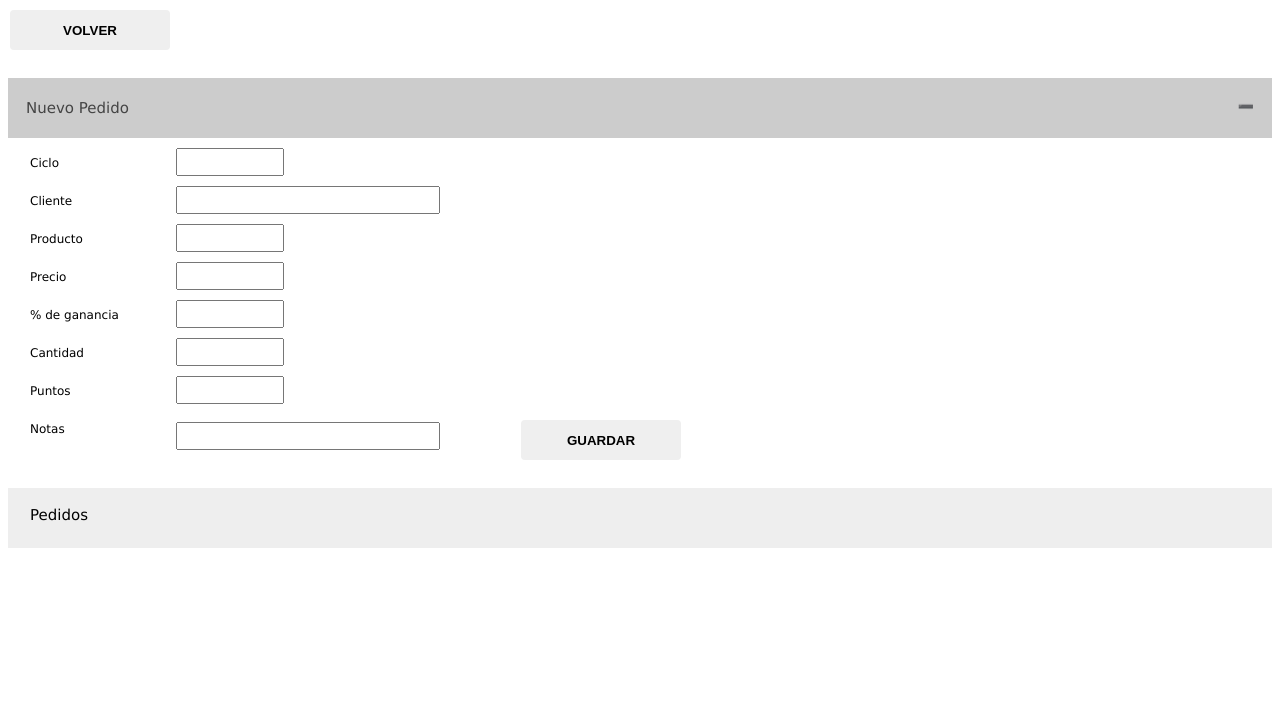
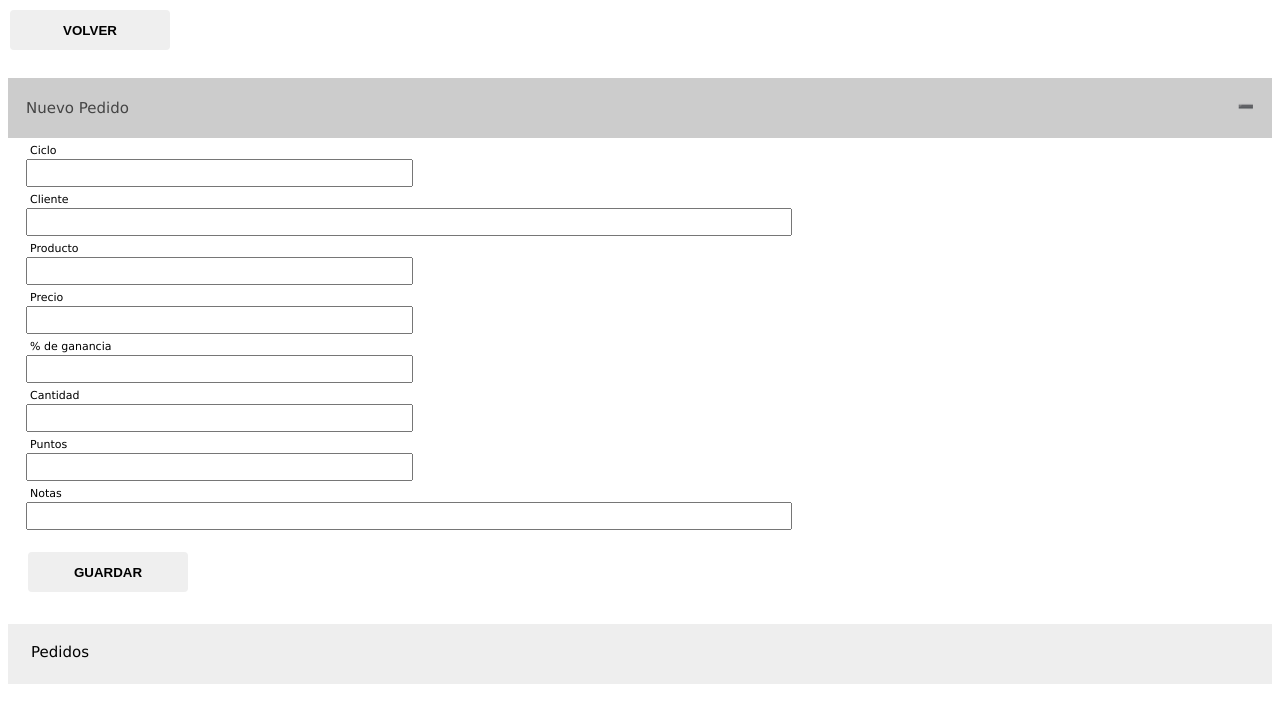
Before and after one commit to DT3270/00admiNatProd, a website: page altaPedido.html in a window 1280 px wide. Both pictures are taken after a click on the button "Nuevo Pedido". Shown: the top 722 px of the page. Drawn offline with nearby package versions, Linux system fonts and the light colour scheme; no server answers.

Commit message:
tunningHtml

```diff
--- a/altaPedido.html
+++ b/altaPedido.html
@@ -1,6 +1,7 @@
 <!DOCTYPE html>
 <html lang="en">
 <head>
+	<link rel="icon" type="image/png" href="hnet.com-image.ico" />
 	<link rel="stylesheet" href="css/out.css">
 	<link rel="stylesheet" href="css/p.css">
 	<link rel="stylesheet" href="css/button.css">
@@ -14,7 +15,7 @@
     <meta charset="UTF-8">
     <meta name="viewport" content="width=device-width, initial-scale=1.0">
     <meta http-equiv="X-UA-Compatible" content="ie=edge">
-    <title>Document</title>
+    <title>Adminat - Pedidos</title>
 </head>
 <body onload="altaPedido();">
 
@@ -26,90 +27,93 @@
 		<button class="button button1" onclick="window.location.href = 'index.html';"
 		style="top: 10px;left: 45px;"><b>VOLVER</b></button>
 	<!--
-		<p style="top: 10px;left: 200px; position: absolute;">Cantidad de Pedidos</p>
+		<p style="top: 10px;left: 200px; position: relative;">Cantidad de Pedidos</p>
 		<output type="text" id="cantPed"
-		style="width:256px;height:22px; position: absolute; top: 10px;left: 350px;">
+		style="width:256px;height:22px; position: relative; top: 10px;left: 350px;">
 		</output>
 
-		<p style="top: 10px;left: 450px; position: absolute;">Total a Pagar</p>
+		<p style="top: 10px;left: 450px; position: relative;">Total a Pagar</p>
 		<output type="text" id="totPag"
-		style="width:256px;height:22px;top: 10px;left: 550px; position: absolute; text-anchor: start;">
+		style="width:256px;height:22px;top: 10px;left: 550px; position: relative; text-anchor: start;">
 		</output>
 
-		<p style="top: 10px;left: 750px; position: absolute;">Cuantos Puntos Sume?</p>
+		<p style="top: 10px;left: 750px; position: relative;">Cuantos Puntos Sume?</p>
 		<output type="text" id="cuanPun"
-		style="width:256px;height:22px;top: 10px;left: 900px; position: absolute;">
+		style="width:256px;height:22px;top: 10px;left: 900px; position: relative;">
 		</output>
 
-		<p style="top: 30px;left: 200px; position: absolute;">Total a Cobrar</p>
+		<p style="top: 30px;left: 200px; position: relative;">Total a Cobrar</p>
 		<output type="text" id="totCob"
-		style="width:256px;height:22px;top: 30px;left: 350px; position: absolute;">
+		style="width:256px;height:22px;top: 30px;left: 350px; position: relative;">
 		</output>
 
-		<p style="top: 30px;left: 450px; position: absolute;">Cuanto Gane?</p>
+		<p style="top: 30px;left: 450px; position: relative;">Cuanto Gane?</p>
 		<output type="text" id="cuanGan"
-		style="width:256px;height:22px;top: 30px;left: 550px; position: absolute;">
+		style="width:256px;height:22px;top: 30px;left: 550px; position: relative;">
 		</output>
 	-->
 	</div>
 
 	<button type="button" class="collapsible"
 			style="top: 70px; width:100%;height:60px;">Nuevo Pedido</button>
-	<div class="content" id="dat1" style="top: 130px; width:100%;">
 
-		<p style="position: relative; top: 14px">Ciclo</p>
-		<input type="text" id="ciclo" style="width:100px;height:22px;
-		position: relative; top: -20px; left: 150px;">
+	<div class="content" id="dat1" style="width:100%;">
+
+		<p class="p1" style="position: relative; ">Ciclo</p>
+		<input type="text" id="ciclo" style="width:30%;height:22px;
+		position: relative;">
 		</input>
 
-		<p style="position: relative; top: -6px">Cliente</p>
-		<input type="text" id="cliente" style="width:256px;height:22px;
-		position: relative; top: -40px; left: 150px;">
+		<p class="p1" style="position: relative; ">Cliente</p>
+		<input type="text" id="cliente" style="width:60%;height:22px;
+		position: relative; ">
 		</input>
 
-		<p style="position: relative; top: -26px">Producto</p>
-		<input type="number" id="producto" style="width:100px;height:22px;
-		position: relative; top: -60px; left: 150px;">
+		<p class="p1" style="position: relative; ">Producto</p>
+		<input type="number" id="producto" style="width:30%;height:22px;
+		position: relative; ">
 		</input>
 
-		<p style="position: relative; top: -46px">Precio</p>
+		<p class="p1" style="position: relative; ">Precio</p>
 		<input type="number" id="precio"
-		style="width:100px;height:22px;
-		position: relative; top: -80px; left: 150px;">
+		style="width:30%;height:22px;
+		position: relative; ">
 		</input>
 
-		<p style="position: relative; top: -66px">% de ganancia</p>
+		<p class="p1" style="position: relative; ">% de ganancia</p>
 		<input type="number" id="porGanancia"
-		style="width:100px;height:22px;
-		position: relative; top: -100px; left: 150px;">
+		style="width:30%;height:22px;
+		position: relative; ">
 		</input>
 
-		<p style="position: relative; top: -86px">Cantidad</p>
+		<p class="p1" style="position: relative; ">Cantidad</p>
 		<input type="number" id="cantidad"
-		style="width:100px;height:22px;
-		position: relative; top: -120px; left: 150px;">
+		style="width:30%;height:22px;
+		position: relative; ">
 		</input>
 
-		<p style="position: relative; top: -106px">Puntos</p>
+		<p class="p1" style="position: relative; ">Puntos</p>
 		<input type="number" id="puntos"
-		style="width:100px;height:22px;
-		position: relative; top: -140px; left: 150px;">
+		style="width:30%;height:22px;
+		position: relative; ">
 		</input>
 
-		<p style="position: relative; top: -126px">Notas</p>
+		<p class="p1" style="position: relative; ">Notas</p>
 		<input type="text" id="notas"
-		style="width:256px;height:22px;
-		position: relative; top: -160px; left: 150px;">
+		style="width:60%;height:22px;
+		position: relative; ">
 		</input>
 
+		<div style="position: relative; margin-top: 20px; margin-bottom: 10px">
 		<button class="button button1" onclick="guardarPedido();";"
-		style="top: 10px;left: 225px; position: relative; top: -156px"><b>GUARDAR</b></button>
+		style="position: relative;"><b>GUARDAR</b></button>
+		</div>
 
 	</div>
 	<div style="width:100%;height:60px;background-color: #eee; margin-top: 20px;
 	margin-bottom: 20px"><p class="p2">Pedidos</p></div>
 
-	<script>  var tabGlob = []; var urlServer = 'https://adminat.herokuapp.com';</script>
+	<script>  var tabGlob = []; var urlServer = 'https://adminatdesa.herokuapp.com';</script>
 	<script src="js/collapse.js"></script>
 	<script src="js/admTabla.js"></script>
     <script src="js/altaPedido.js"></script>
--- a/css/p.css
+++ b/css/p.css
@@ -4,8 +4,14 @@ p {
     font-family: verdana;
     font-size: 12px;
 }
+.p1 {
+    font-family: Verdana;
+    font-size: 11px;
+    margin-top: 6px;
+    margin-bottom: 2px;
+  }
 .p2 {
-    padding: 18px;
+    padding: 19px;
     width: 100%;
     border: none;
     text-align: left;
--- a/js/admTabla.js
+++ b/js/admTabla.js
@@ -185,11 +185,11 @@ function crearTabla(tit, tab) {
     );
 
     $( api.column( 4 ).footer() ).html(
-      '$'+precioUnit
+      '$'+precioUnit.toFixed(2)
     );
 
     $( api.column( 5 ).footer() ).html(
-      '$'+precio
+      '$'+precio.toFixed(2)
     );
 
     $( api.column( 6 ).footer() ).html(
@@ -197,7 +197,7 @@ function crearTabla(tit, tab) {
     );
 
     $( api.column( 7 ).footer() ).html(
-      '$'+ganancia
+      '$'+ganancia.toFixed(2)
     );
 
     $( api.column( 8 ).footer() ).html(
--- a/js/altaPedido.js
+++ b/js/altaPedido.js
@@ -85,11 +85,11 @@
         linea.push(document.createTextNode(json[i].cliente));
         linea.push(document.createTextNode(json[i].producto));
         linea.push(document.createTextNode(json[i].cantidad));
-        linea.push(document.createTextNode('$' + json[i].precio));
-        linea.push(document.createTextNode('$' + (json[i].precio * json[i].cantidad)));
+        linea.push(document.createTextNode('$' + json[i].precio.toFixed(2)));
+        linea.push(document.createTextNode('$' + (json[i].precio * json[i].cantidad).toFixed(2)));
         linea.push(document.createTextNode(json[i].porGanancia));
         var ganancia = (json[i].precio * json[i].porGanancia / 100) * json[i].cantidad;
-        linea.push(document.createTextNode('$' + ganancia));
+        linea.push(document.createTextNode('$' + ganancia.toFixed(2)));
         var puntos = json[i].puntos * json[i].cantidad;
         linea.push(document.createTextNode(puntos));
         linea.push(document.createTextNode(json[i].notas));
@@ -144,6 +144,15 @@
     miPedido.puntos = puntos.value;
     miPedido.notas = notas.value;
 
+    ciclo.value = "";
+    cliente.value = "";
+    producto.value = "";
+    precio.value = "";
+    porGanancia.value = "";
+    cantidad.value = "";
+    puntos.value = "";
+    notas.value = "";
+
     var miString = JSON.stringify(miPedido);
     request.open("post", apiUrl, true);
     request.setRequestHeader("Content-Type", "application/json");
--- a/js/collapse.js
+++ b/js/collapse.js
@@ -8,7 +8,7 @@ for (i = 0; i < coll.length; i++) {
     if (content.style.maxHeight){
       content.style.maxHeight = null;
     } else {
-      content.style.maxHeight = content.scrollHeight - 150 + "px";
+      content.style.maxHeight = content.scrollHeight + "px";
     }
   });
 }
```
Also changed, not shown: 1 other file.
